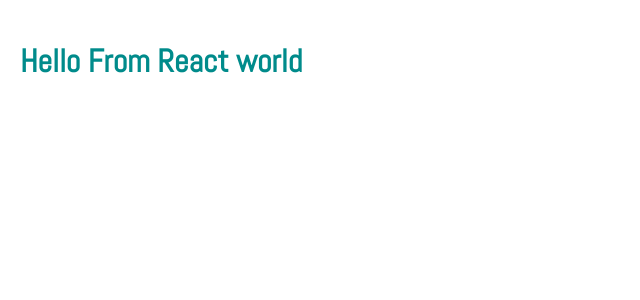
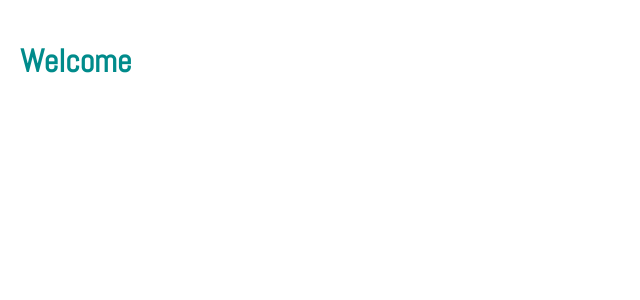
Before and after one commit to CaptainStorm21/movie-react-nextjs, a Next.js app: page /about in a window 1280 px wide. Shown: the top 300 px of the page, without its empty margins (0-640 px from the left). Built offline with nearby package versions, Linux system fonts and the light colour scheme.

Commit message:
class conversion

```diff
--- a/pages/about.js
+++ b/pages/about.js
@@ -1,9 +1,27 @@
-//functional component
-const About = () => {
-    const message = "From React world"
-    return (
-        <h1> Hello {message} </h1>
-    )
+import React, { Component } from 'react';
+
+class About extends React.Component {
+    render() {
+        return (
+            <h1> Welcome </h1>
+            )
+    }
 }
 
 export default About
+
+//functional component
+/*
+ * when to use
+ *   1. for smaller components
+ *   2. reusable components
+ *   3. presentational commponents, partially right we can use state c
+ */
+//const About = () => {
+//    const message = "From React world"
+//    return (
+//        <h1> Hello {message} </h1>
+//    )
+//}
+
+//export default About
```
